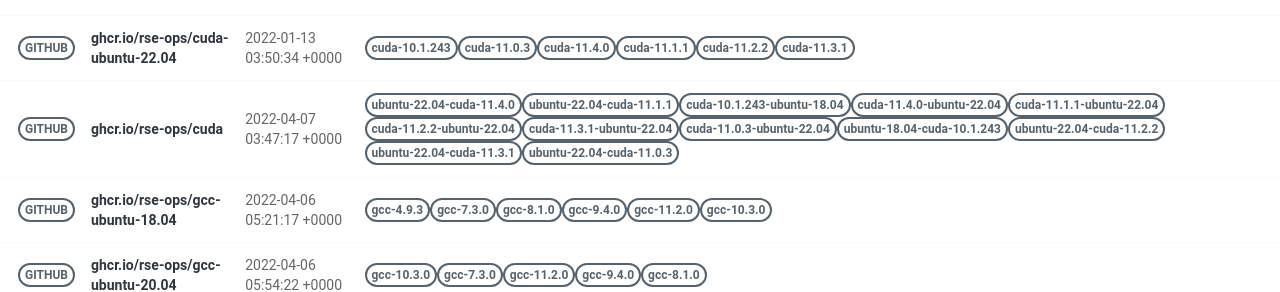
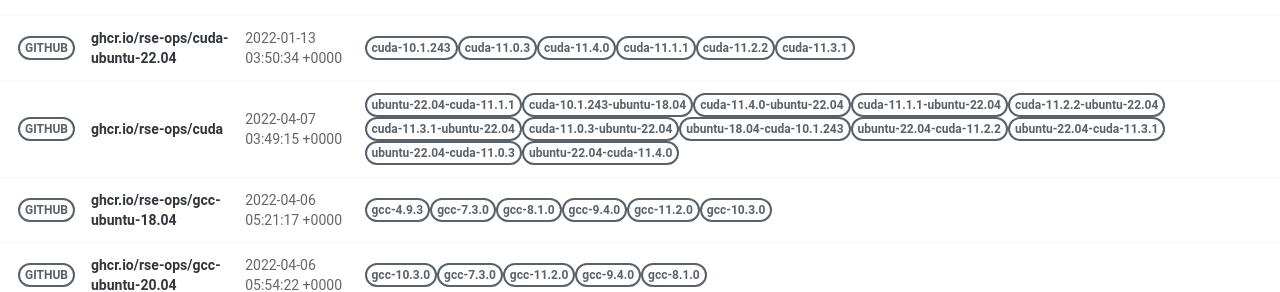
Before and after one commit to rse-ops/docker-images, a Jekyll site: the page built from pages/index.md, in a window 1280 px wide. Shown: the part 414-706 px from the top of the page. Built offline with Jekyll 4.4.1, drawn with Linux system fonts in a browser that asks for light colours; nearby versions of some CDN libraries; part of the change alters nothing that is shown.

Commit message:
Automated push to update library 2022-04-07

```diff
--- a/_library/ghcr.io-rse-ops-cuda.md
+++ b/_library/ghcr.io-rse-ops-cuda.md
@@ -1,14 +1,11 @@
 ---
 layout: container
 name: ghcr.io/rse-ops/cuda
-updated_at: 2022-04-07 03:47:17.676854
+updated_at: 2022-04-07 03:49:15.699204
 
 
 container_url: https://github.com/orgs/rse-ops/packages/container/package/cuda
 versions:
- - tag: ubuntu-22.04-cuda-11.4.0
-   dockerfile: https://github.com/rse-ops/docker-images/blob/main/ubuntu/cuda/Dockerfile
-   manifest: https://crane.ggcr.dev/manifest/ghcr.io/rse-ops/cuda:ubuntu-22.04-cuda-11.4.0
  - tag: ubuntu-22.04-cuda-11.1.1
    dockerfile: https://github.com/rse-ops/docker-images/blob/main/ubuntu/cuda/Dockerfile
    manifest: https://crane.ggcr.dev/manifest/ghcr.io/rse-ops/cuda:ubuntu-22.04-cuda-11.1.1
@@ -42,5 +39,8 @@ versions:
  - tag: ubuntu-22.04-cuda-11.0.3
    dockerfile: https://github.com/rse-ops/docker-images/blob/main/ubuntu/cuda/Dockerfile
    manifest: https://crane.ggcr.dev/manifest/ghcr.io/rse-ops/cuda:ubuntu-22.04-cuda-11.0.3
+ - tag: ubuntu-22.04-cuda-11.4.0
+   dockerfile: https://github.com/rse-ops/docker-images/blob/main/ubuntu/cuda/Dockerfile
+   manifest: https://crane.ggcr.dev/manifest/ghcr.io/rse-ops/cuda:ubuntu-22.04-cuda-11.4.0
 
 ---
```
